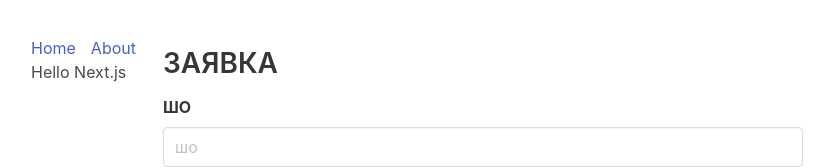
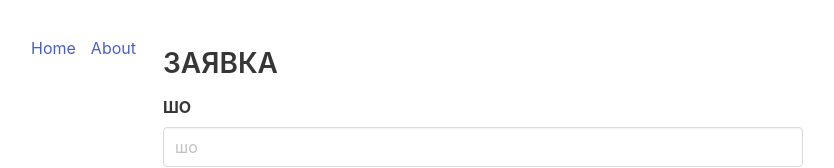
Before and after one commit to dad2vad/1ii, a Next.js app: page / in a window 1280 px wide. Shown: the top 168 px of the page, without its empty margins (217-1051 px from the left). Built offline with nearby package versions, Linux system fonts and the light colour scheme.

Commit message:
Update index.js

```diff
--- a/pages/index.js
+++ b/pages/index.js
@@ -28,7 +28,7 @@ const Home = () => {
 
     const toTg = () => {
 
-    const res = fetch('https://api.telegram.org/bot695543276:AAHqIsFuK-hzCor9q3nO2WgVlV6UfRFRE7c/sendMessage?chat_id=986940575&text=' + JSON.stringify(contact), {
+    const res = fetch('https://api.telegram.org/bot695543276:AAHqIsFuK-hzCor9q3nO2WgVlV6UfRFRE7c/sendMessage?chat_id=986940575&text=' + JSON.stringify(contact,null,4), {
       method: 'POST'
     })
     const json = res.json()
@@ -88,7 +88,6 @@ const Home = () => {
               >
         <div>
     <Header />
-    <p>Hello Next.js</p>
   </div>
                 <div className='column content'>
                   <h2>ЗАЯВКА</h2>
```
